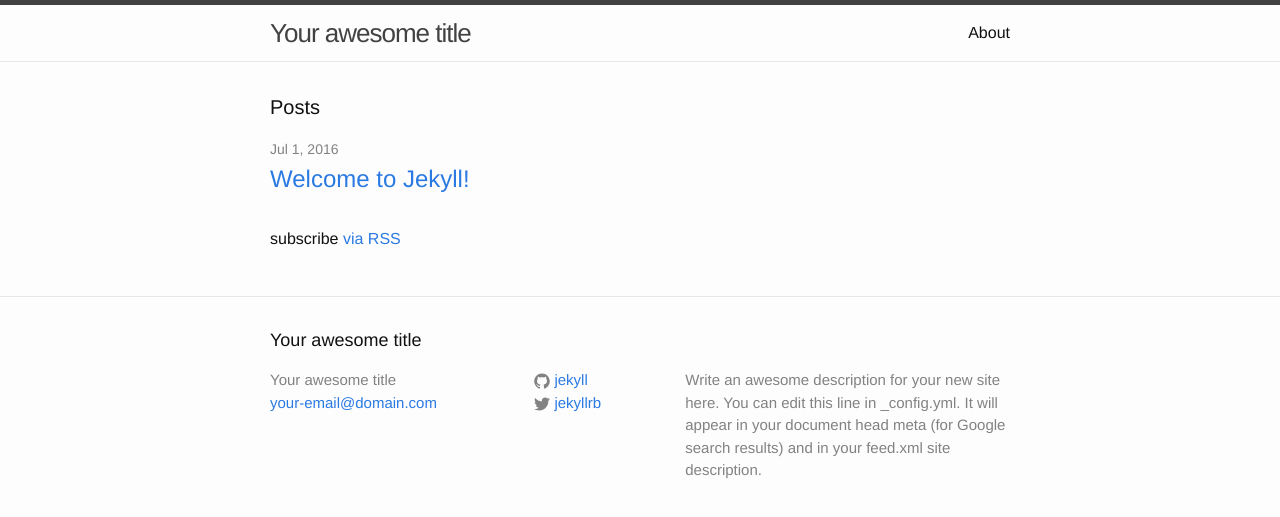
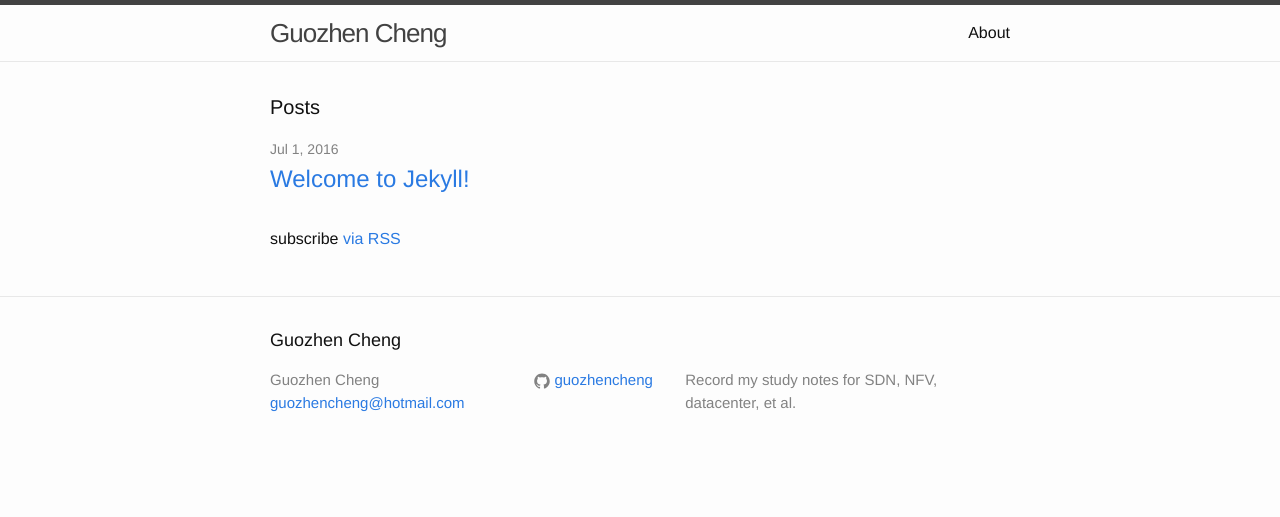
Before and after one commit to chengguozhen/chengguozhen.github.io, a Jekyll site: the page built from index.html, in a window 1280 px wide. Shown: the top 517 px of the page. Built offline with Jekyll 4.4.1, drawn with Linux system fonts in a browser that asks for light colours.

Commit message:
Update _config.yml
change base info in _config.yml

```diff
--- a/_config.yml
+++ b/_config.yml
@@ -6,16 +6,24 @@
 # 'jekyll serve'. If you change this file, please restart the server process.
 
 # Site settings
-title: Your awesome title
-email: your-email@domain.com
+title: Guozhen Cheng
+email: guozhencheng@hotmail.com
+myName: 程国振
+
 description: > # this means to ignore newlines until "baseurl:"
-  Write an awesome description for your new site here. You can edit this
-  line in _config.yml. It will appear in your document head meta (for
-  Google search results) and in your feed.xml site description.
-baseurl: "" # the subpath of your site, e.g. /blog
-url: "http://yourdomain.com" # the base hostname & protocol for your site
-twitter_username: jekyllrb
-github_username:  jekyll
+  Record my study notes for SDN, NFV, datacenter, et al.
+#baseurl: "" # the subpath of your site, e.g. /blog
+url: "http://chengguozhen.github.io" # the base hostname & protocol for your site
+#twitter_username: jekyllrb
+github_username:  guozhencheng
+permalink: /:year/:month/:day/:title/
+excerpt_separator: "\n\n\n"
 
 # Build settings
-markdown: kramdown
+#markdown: kramdown
+
+timezone: Asia/Beijing
+highlighter: rouge
+# highlighter: false
+gems:
+  - jekyll-sitemap
```
